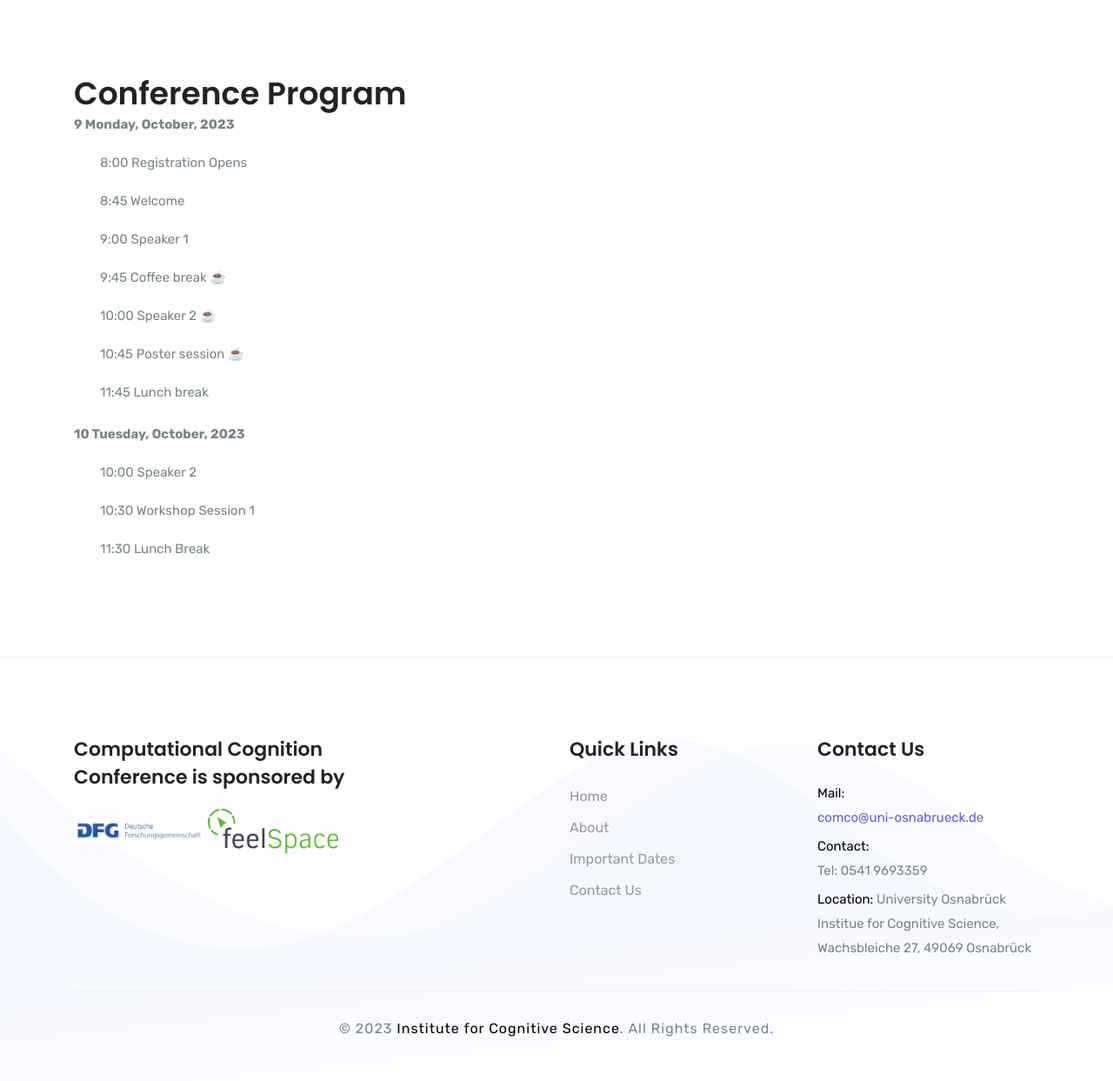
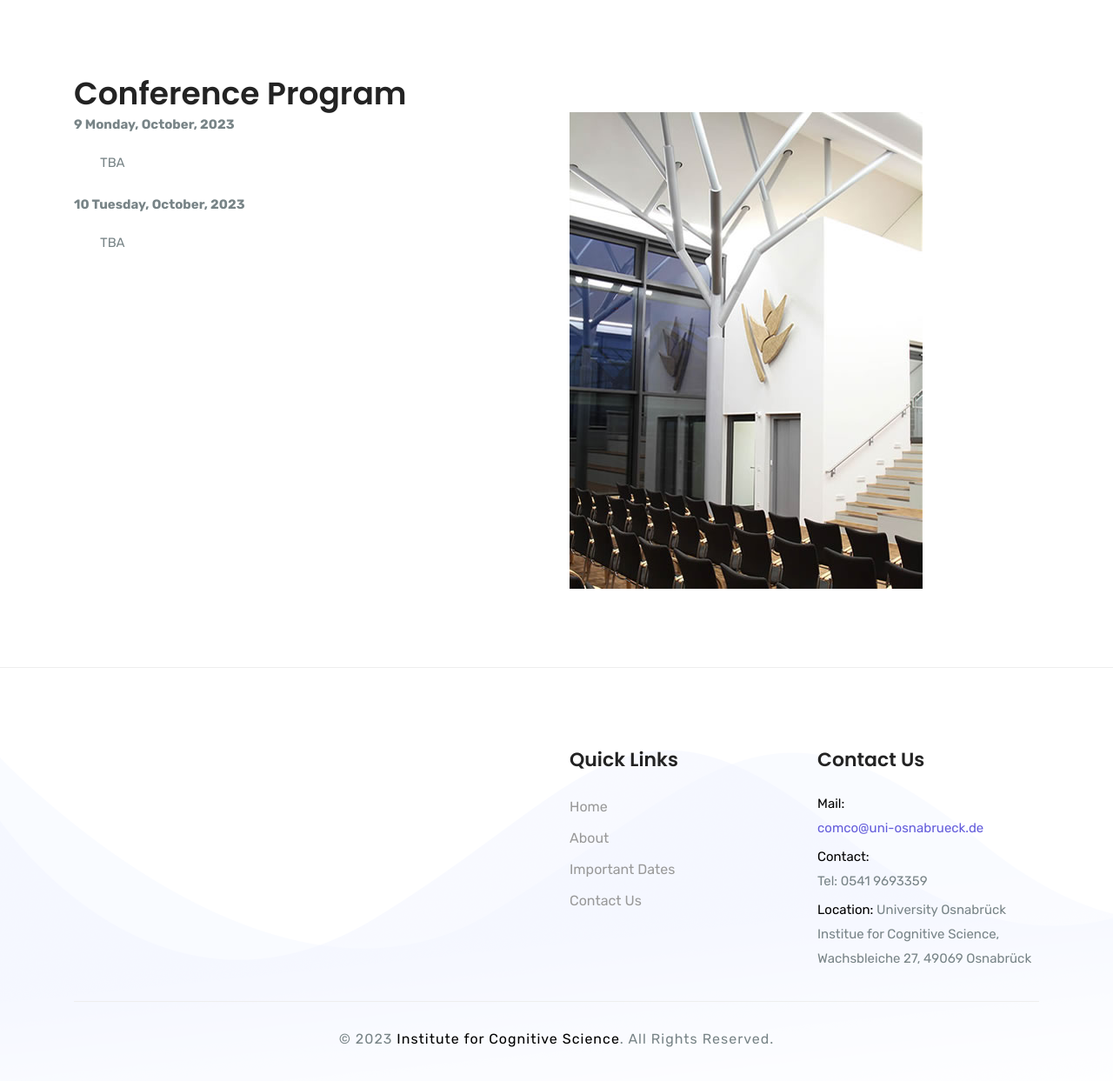
Before and after one commit to comco23/comco23.github.io, a Jekyll site: the page built from registration.html, in a window 1280 px wide and 1400 px high, scrolled down 502 px, cut to the strip 132-1375 px from the top of the window. Shown: the whole strip at 87% size. Built offline with Jekyll 4.4.1, drawn with Linux system fonts in a browser that asks for light colours.

Commit message:
made changes to the banner photos, etc

```diff
--- a/_includes/footer.html
+++ b/_includes/footer.html
@@ -3,20 +3,20 @@
 		<div class="row">
 			<div class="col-lg-6 col-md-12">
 				<div class="footer-widget footer-link">
-					<h4>
+					<!--<h4>
 						Computational Cognition<br />
 						Conference is sponsored by
 					</h4>
 					<p>
 						{{ site.description }}
-					</p>
+					</p> -->
 					<!-- Add the image as a link to the sponsor -->
-					<a href="https://www.dfg.de/en/" target="_blank">
-						<img src="/assets/img/about/about-5.jpg" alt="Sponsor Logo" width="150">
-					</a>
-					<a href="https://feelspace.de/impressum/" target="_blank">
-						<img src="/assets/img/about/about-6.jpg" alt="Sponsor Logo" width="150">
-					</a>
+					<!--<a href="https://www.dfg.de/en/" target="_blank">-->
+					<!--	<img src="/assets/img/about/about-5.jpg" alt="Sponsor Logo" width="150"> -->
+					<!-- </a> -->
+					<!-- <a href="https://feelspace.de/impressum/" target="_blank"> -->
+						<!-- <img src="/assets/img/about/about-6.jpg" alt="Sponsor Logo" width="150"> -->
+					<!-- </a> -->
 				</div>
 			</div>
 
--- a/about.html
+++ b/about.html
@@ -5,7 +5,7 @@ permalink: /about
 
 <style>
 	.page_wise_banner {
-		background-image: url('assets/img/about/about-2.jpg');
+		background-image: url('assets/img/about/about-12.jpg');
 	}
 
 </style>
@@ -17,7 +17,6 @@ permalink: /about
 			<div class="col-lg-6 col-md-4">
 				<img src="assets/img/about/about-3.jpg" alt="" class="img-fluid w-100">
 			</div>
-
 			<div class="col-lg-6 col-sm-12 col-md-8 mb-4">
 				<h3 class="mb-3">Research Training Group Computational Cognition</h3>
 				<p class="mb-4">{{ site.about_cse }}</p>
--- a/index.html
+++ b/index.html
@@ -5,7 +5,7 @@ permalink: /
 
 <style>
 	.page_wise_banner {
-		background-image: url('assets/img/banner/bg-1.jpg');
+		background-image: url('assets/img/banner/bg-8.jpg');
 	}
 
 </style>
--- a/registration.html
+++ b/registration.html
@@ -22,6 +22,12 @@ permalink: /registration
 	.program-event {
 		margin-left: 30px;
 	}
+
+	/* Additional styles for the images */
+	.program-image {
+		max-width: 100%;
+		height: auto;
+	}
 </style>
 
 <!-- CONFERENCE PROGRAM START -->
@@ -33,29 +39,23 @@ permalink: /registration
 			</div>
 		</div>
 		<div class="row">
-			<div class="col-lg-12 col-md-12 col-sm-12">
+			<div class="col-lg-6 col-md-6 col-sm-12">
 				<div class="program-item">
 					<p class="program-time">9 Monday, October, 2023</p>
-					<p class="program-event">8:00 Registration Opens</p>
-					<p class="program-event">8:45 Welcome</p>
-					<p class="program-event">9:00 Speaker 1 </p>
-					<p class="program-event">9:45 Coffee break ☕️</p>
-					<p class="program-event">10:00 Speaker 2 ☕️</p>
-					<p class="program-event">10:45 Poster session ☕️</p>
-					<p class="program-event">11:45 Lunch break</p>
+					<p class="program-event">TBA</p>
 				</div>
 				<div class="program-item">
 					<p class="program-time">10 Tuesday, October, 2023</p>
-					<p class="program-event">10:00 Speaker 2</p>
-					<p class="program-event">10:30 Workshop Session 1</p>
-					<p class="program-event">11:30 Lunch Break</p>
+					<p class="program-event">TBA</p>
 				</div>
 				<!-- Add more program items as needed -->
+			</div>
+			<div class="col-lg-6 col-md-6 col-sm-12">
+				<!-- Add images here -->
+				<img src="assets/img/about/about-11.jpg" alt="Program Image 1" class="program-image">
+				<!-- Add more images as needed -->
 			</div>
 		</div>
 	</div>
 </section>
 <!-- CONFERENCE PROGRAM END -->
-
-
-<!--  ABOUT AREA END  -->
```
Also changed, not shown: assets/img/about/about-10.jpg (added), assets/img/about/about-11.jpg (added), assets/img/about/about-12.jpg (added), 2 other files.
